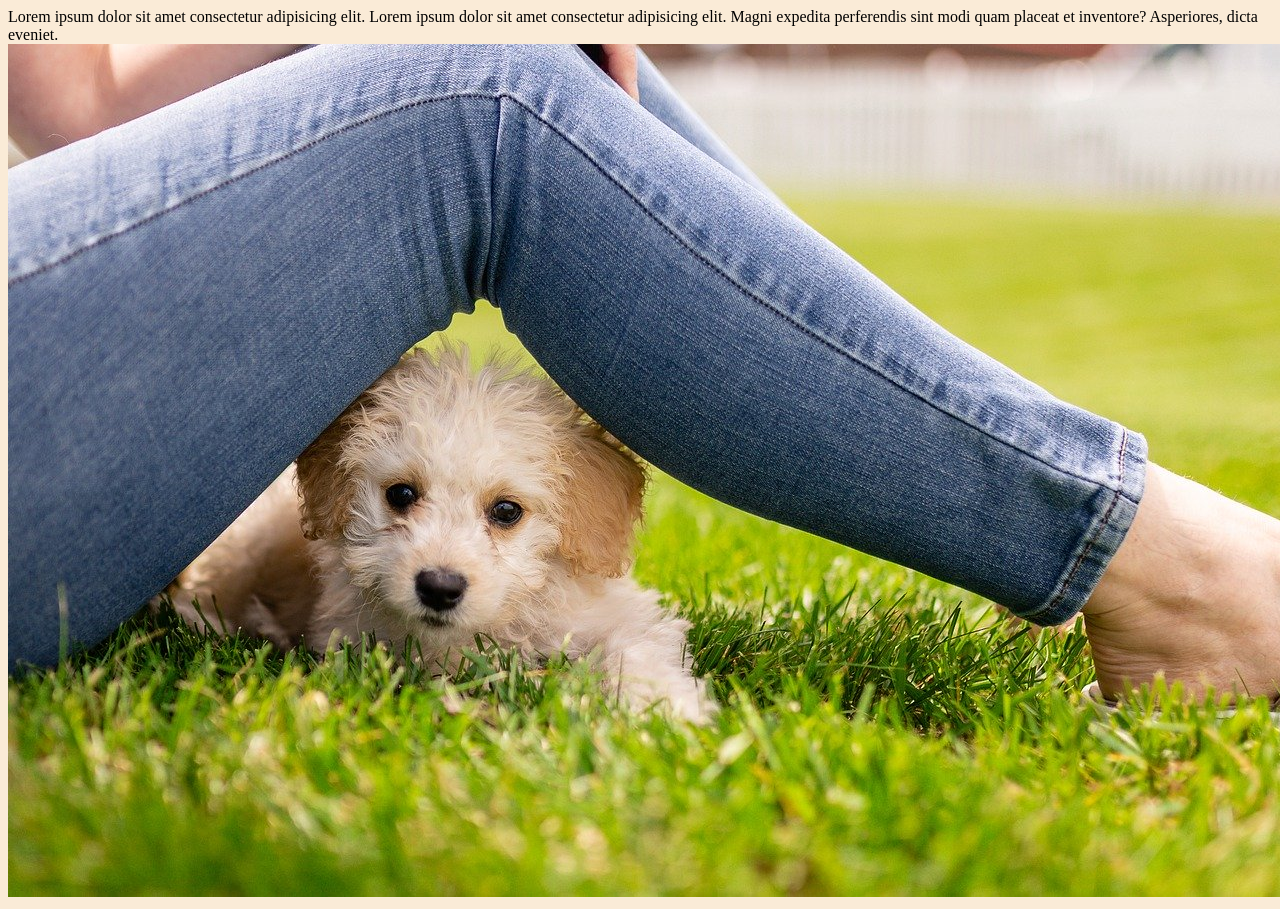
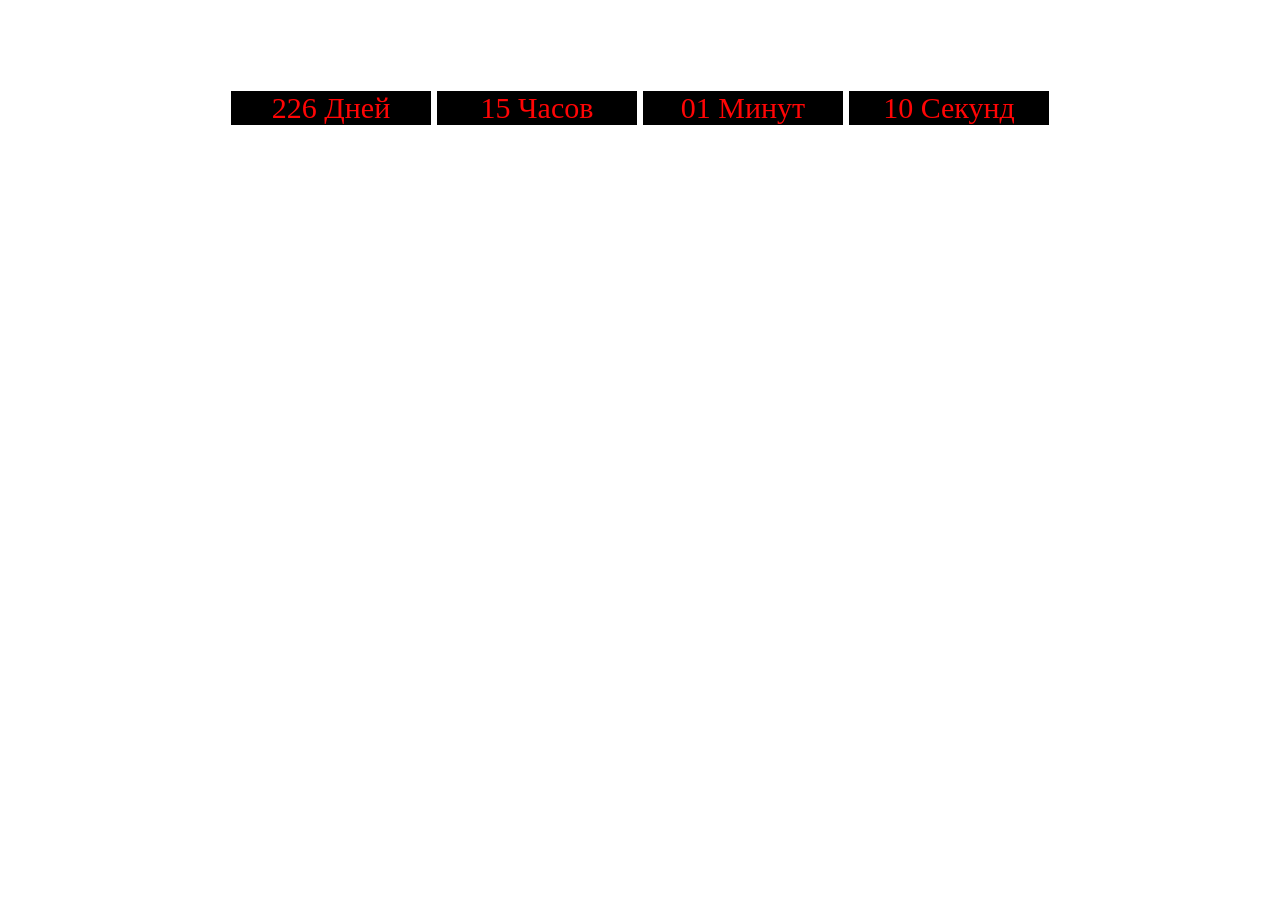
Before and after one commit to DenShirokih/goit-js-hw-11-timer, a website built with Vite: page index.html in a window 1280 px wide. After the commit the page ends 800 px from the top, so only its background shows below. Built offline with nearby package versions, Linux system fonts and the light colour scheme.

Commit message:
add task

```diff
--- a/index.html
+++ b/index.html
@@ -7,7 +7,26 @@
     <title>Vite template</title>
   </head>
   <body>
-    <!-- Так добавляются фрагменты в главные HTML-файлы страниц. Находятся в папке src/partials -->
-    {{> example }}
+<div class="timer" id="timer-1">
+  <div class="field">
+    <span class="value" data-value="days">11</span>
+    <span class="label"></span>
+  </div>
+
+  <div class="field">
+    <span class="value" data-value="hours">11</span>
+    <span class="label"></span>
+  </div>
+
+  <div class="field">
+    <span class="value" data-value="mins">11</span>
+    <span class="label"></span>
+  </div>
+
+  <div class="field">
+    <span class="value" data-value="secs">11</span>
+    <span class="label"></span>
+  </div>
+</div>
   </body>
 </html>
--- /dev/null
+++ b/src/js/timer.js
@@ -0,0 +1,50 @@
+const daysValue = document.querySelector('span[data-value="days"]');
+const hoursValue = document.querySelector('span[data-value="hours"]');
+const minsValue = document.querySelector('span[data-value="mins"]');
+const secsValue = document.querySelector('span[data-value="secs"]');
+
+class CountdownTimer {
+  constructor({ targetDate }) {
+    this.targetDate = targetDate;
+    this.init();
+  }
+
+  init() {
+    this.getDeltaTime();
+    setInterval(() => {
+      this.getDeltaTime();
+    }, 1000);
+  }
+
+  getDeltaTime() {
+    const currentTime = Date.now();
+    const deltaTime = this.targetDate - currentTime;
+    this.getTimeComponents(deltaTime);
+  }
+
+  getTimeComponents(time) {
+    const days = Math.floor(time / (1000 * 60 * 60 * 24));
+    const hours = this.pad(
+      Math.floor((time % (1000 * 60 * 60 * 24)) / (1000 * 60 * 60)),
+    );
+    const mins = this.pad(Math.floor((time % (1000 * 60 * 60)) / (1000 * 60)));
+    const secs = this.pad(Math.floor((time % (1000 * 60)) / 1000));
+
+    this.updateClockface(days, hours, mins, secs);
+  }
+
+  pad(value) {
+    return String(value).padStart(2, '0');
+  }
+
+  updateClockface(days, hours, mins, secs) {
+    daysValue.textContent = `${days} Дней`;
+    hoursValue.textContent = `${hours} Часов`;
+    minsValue.textContent = `${mins} Минут`;
+    secsValue.textContent = `${secs} Секунд`;
+  }
+}
+
+const timer = new CountdownTimer({
+  targetDate: new Date(2023, 0, 1),
+});
--- a/src/main.js
+++ b/src/main.js
@@ -1 +1,2 @@
 import './styles/index.scss';
+import './js/timer.js';
--- a/src/styles/index.scss
+++ b/src/styles/index.scss
@@ -1 +1,22 @@
 @import './components/example';
+body {
+ background: white;
+}
+.timer {
+    display: flex;
+    font-size: 30px;
+    justify-content: center;
+    align-items: center;
+    height: 200px;
+    color: #ff0505;
+}
+
+.field {
+    display: flex;
+
+    justify-content: center;
+    align-items: center;
+    background: #000000;
+    width: 200px;
+    margin: 3px;
+}
```
